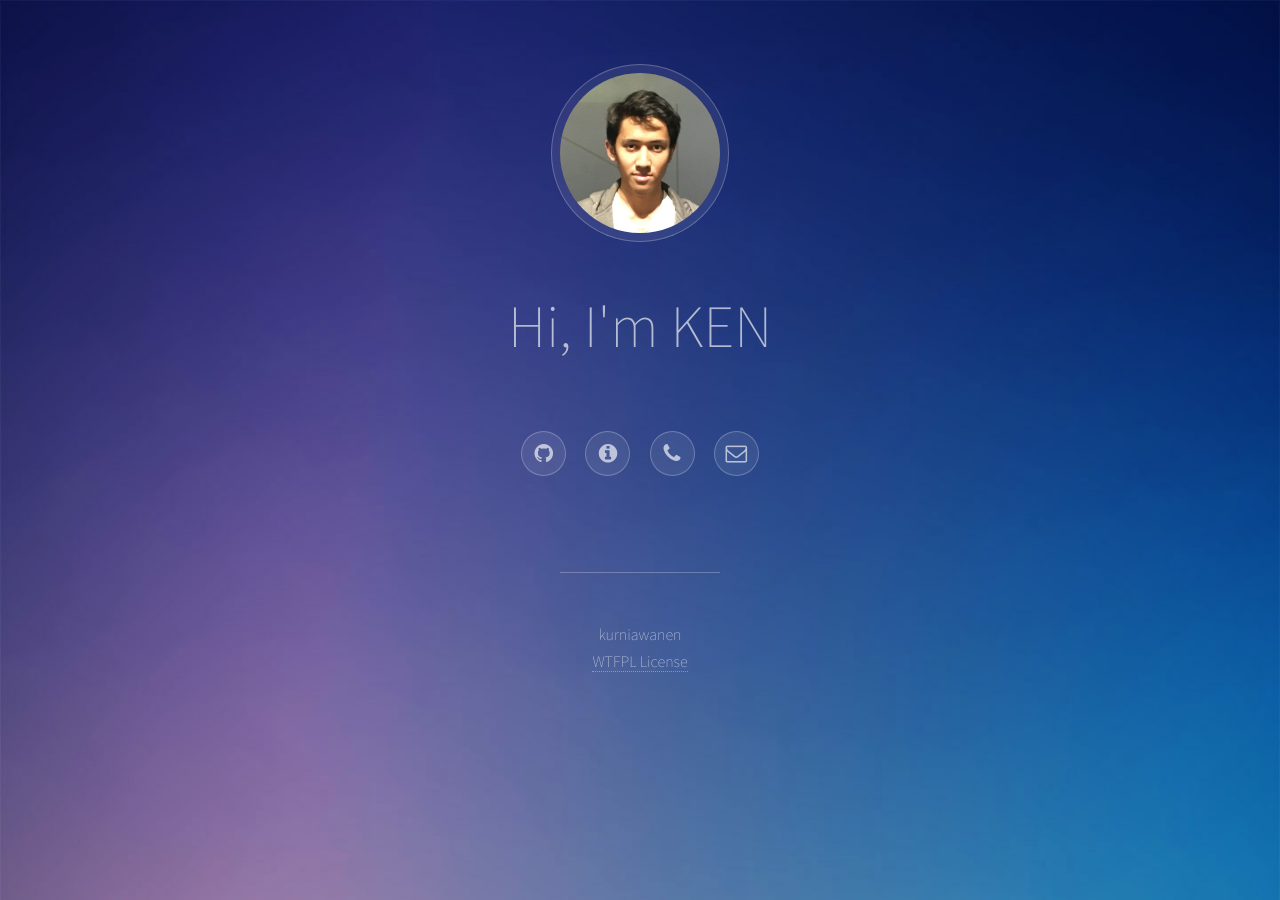
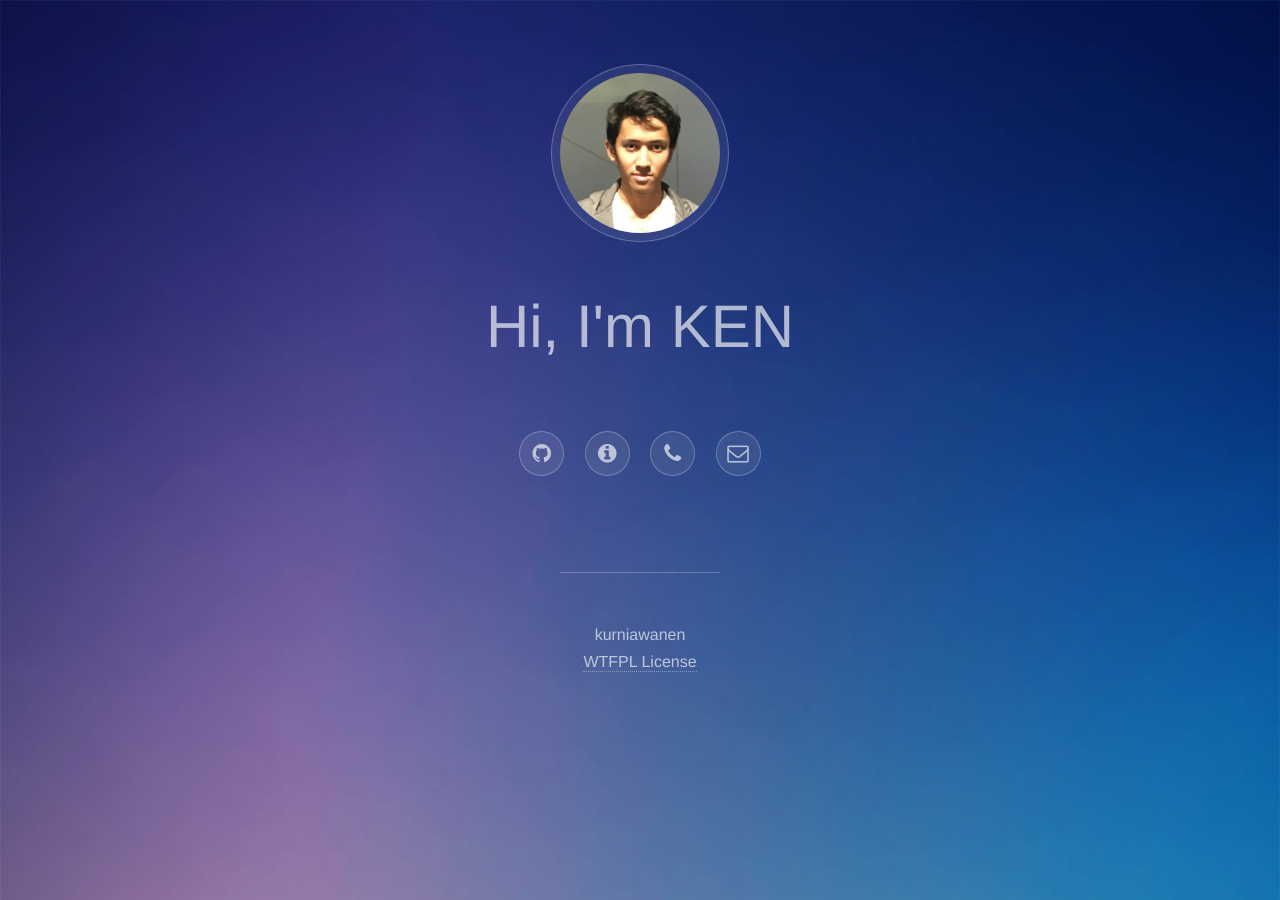
Before and after one commit to ken-kurniawanen/kurniawanen.github.io, a Jekyll site: the page built from index.html, in a window 1280 px wide. Built offline with Jekyll 4.4.1, drawn with Linux system fonts in a browser that asks for light colours.

Commit message:
local font

```diff
--- a/assets/css/main.css
+++ b/assets/css/main.css
@@ -1,7 +1,14 @@
 @charset "UTF-8";
 @import url(font-awesome.min.css);
-@import url("http://fonts.googleapis.com/css?family=Source+Sans+Pro:200");
-
+/*@import url("http://fonts.googleapis.com/css?family=Source+Sans+Pro:200");*/
+
+
+@font-face {
+    font-family: 'Source Sans Pro';
+  	font-style: normal;
+  	font-weight: 200;
+    src: url(../fonts/source-sans-el.woff2);
+}
 /*
 	Visualize by TEMPLATED
 	templated.co @templatedco
```
Also changed, not shown: assets/fonts/source-sans-el.woff2 (added).
